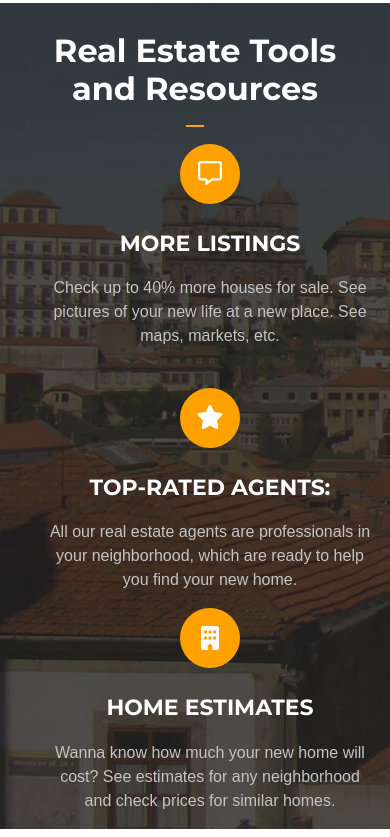
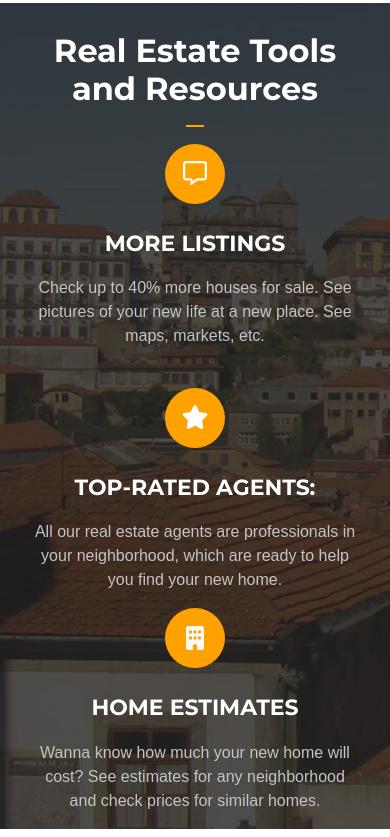
Before and after one commit to Tamtachkhaidze/The-Final-Project-023, a plain HTML site: page index.html in a window 390 px wide. Shown: the part 5338-6175 px from the top of the page. Drawn offline with nearby package versions, Linux system fonts and the light colour scheme.

Commit message:
add new styles

```diff
--- a/css/media.css
+++ b/css/media.css
@@ -149,8 +149,16 @@
 
 
           .icons {
-            display: block;
-          }
+            display: flex;
+            padding: 0 15px 0 15px;
+            margin: 0 auto;
+            flex-direction: column;
+            justify-content: center;
+            align-items: baseline;
+            height: auto;
+        }
+
+
             .tab {
               width: 10%;
               display: flex;
@@ -256,6 +264,16 @@
 
             .icon {
               width: 100%;
+            }
+
+            .icon {
+              height: 33.3%;
+              display: flex;
+              flex-direction: column;
+              align-items: center;
+              flex-wrap: nowrap;
+              margin: 0 auto;
+
             }
            .sales-card {
             display: flex;
@@ -449,7 +467,7 @@
           }
 
           .btn-send {
-            width: 40%;
+            width: 50%;
             margin: 0 auto;
           }
 
@@ -608,9 +626,23 @@
         width: 50%;
         height: 50px;
       }
+      .icons {
+        display: flex;
+        padding: 0 15px 0 15px;
+        margin: 0 auto;
+        flex-direction: column;
+        justify-content: center;
+        align-items: baseline;
+        height: auto;
+    }
+    .icon {
+      height: 33.3%;
+      display: flex;
+      flex-direction: column;
+      align-items: center;
+      flex-wrap: nowrap;
+      margin: 0 auto;
 
-    .icons {
-      display: block;
     }
       .tab {
         width: 10%;
@@ -893,12 +925,14 @@ margin-top: 1.5%;
       }
 
       .social-fonts {
-        padding-left: 15px;
+        width: 50%;
+        margin: 0 auto;
+        margin-top: 1.5%;
 
       }
 
       .btn-send {
-        width: 40%;
+        width: 50%;
         margin: 0 auto;
       }
   }
--- a/css/style.css
+++ b/css/style.css
@@ -527,16 +527,7 @@ align-items: baseline;
     align-items:baseline;
     height: auto;
   }
-  .icon {
-    width: 33.3%;
-    display: flex;
-    flex-direction: column;
-    align-items: center;
-    flex-wrap: nowrap;
-    margin-right: 15px;
-    margin-left: 15px;
 
-  }
   .card-icon {
       width: 60px;
       height: 60px;
```
